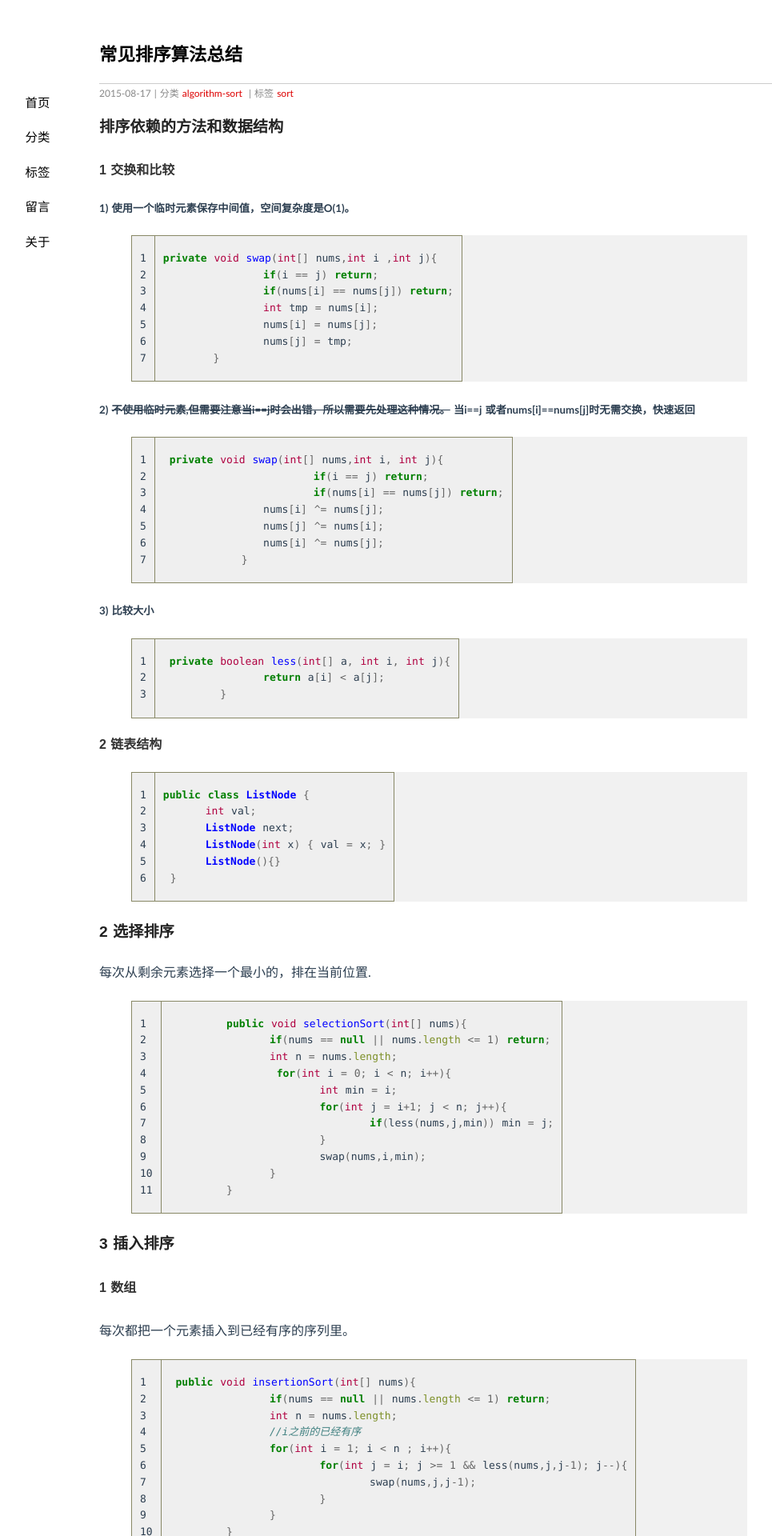
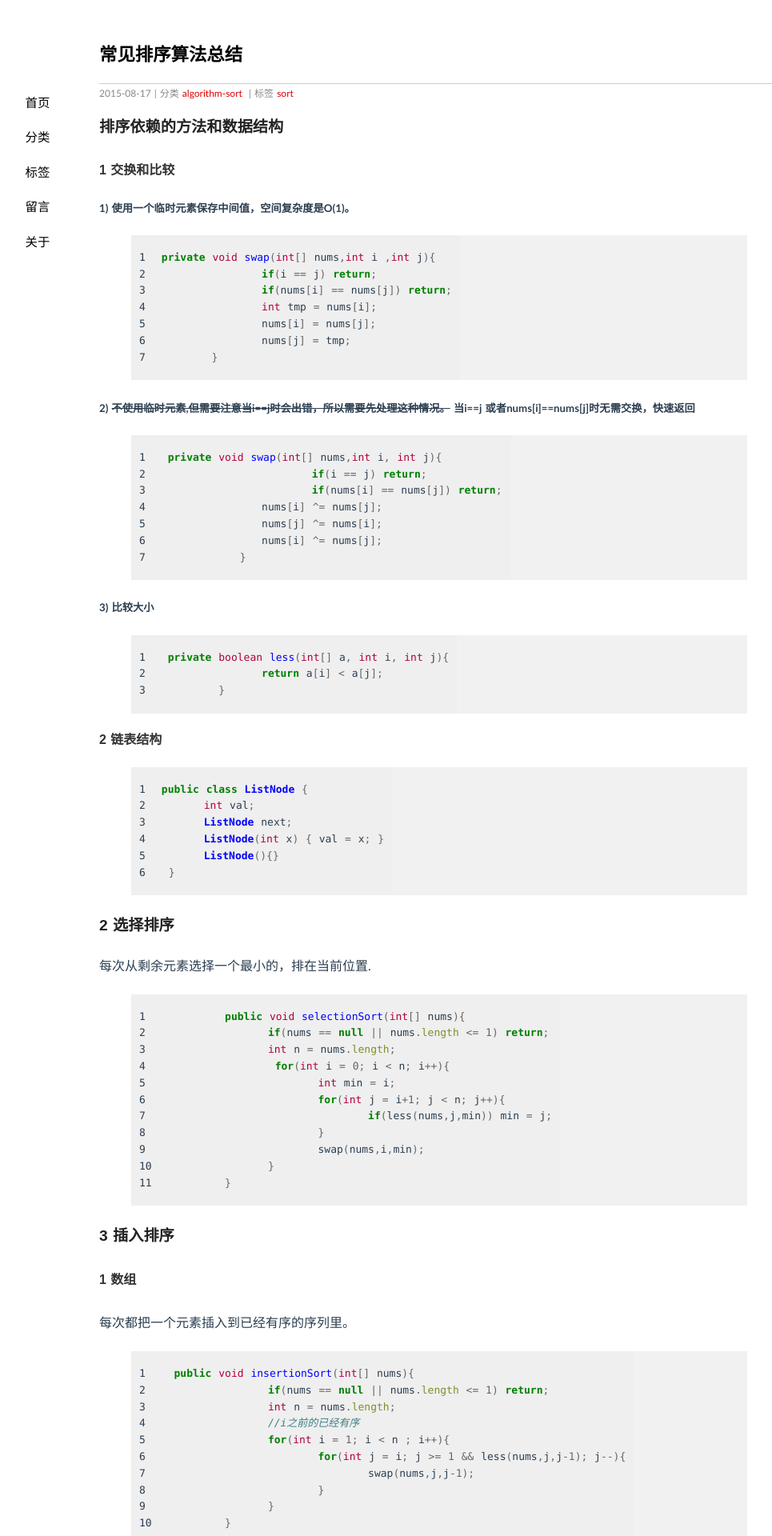
Before and after one commit to lvlvforever/lvlvforever.github.io, a Jekyll site: the page built from _posts/2015-08-17-排序算法.md, in a window 1280 px wide. Shown: the top 1920 px of the page at 80% size, without its empty margins (91-1056 px from the left). Built offline with Jekyll 4.4.1, drawn with Linux system fonts in a browser that asks for light colours; Markdown is read by kramdown in place of the engine named in the settings; comment, search, counter and statistics services are not loaded.

Commit message:
media/css

```diff
--- a/media/css/style.css
+++ b/media/css/style.css
@@ -33,7 +33,7 @@ blockquote{display:block;text-align:justify;border-left:4px solid #eeeeee;}
 blockquote{margin:1em 0em;padding-left:1.5em;}
 blockquote p{margin:0;padding:.5em 0;}
 table { border-collapse:collapse; border-radius:10px;}
-td, th { padding:5px 10px; border:1px solid #886; background:#efefef; }
+td, th { padding:5px 10px; /*border:1px solid #886;*/ background:#efefef; }
 #container{width:850px;margin:2em auto;display:block;padding:0 2em;}
 .content{font-size:16px;line-height:24px;}
 .content h1{padding:.5em 0;}
```
